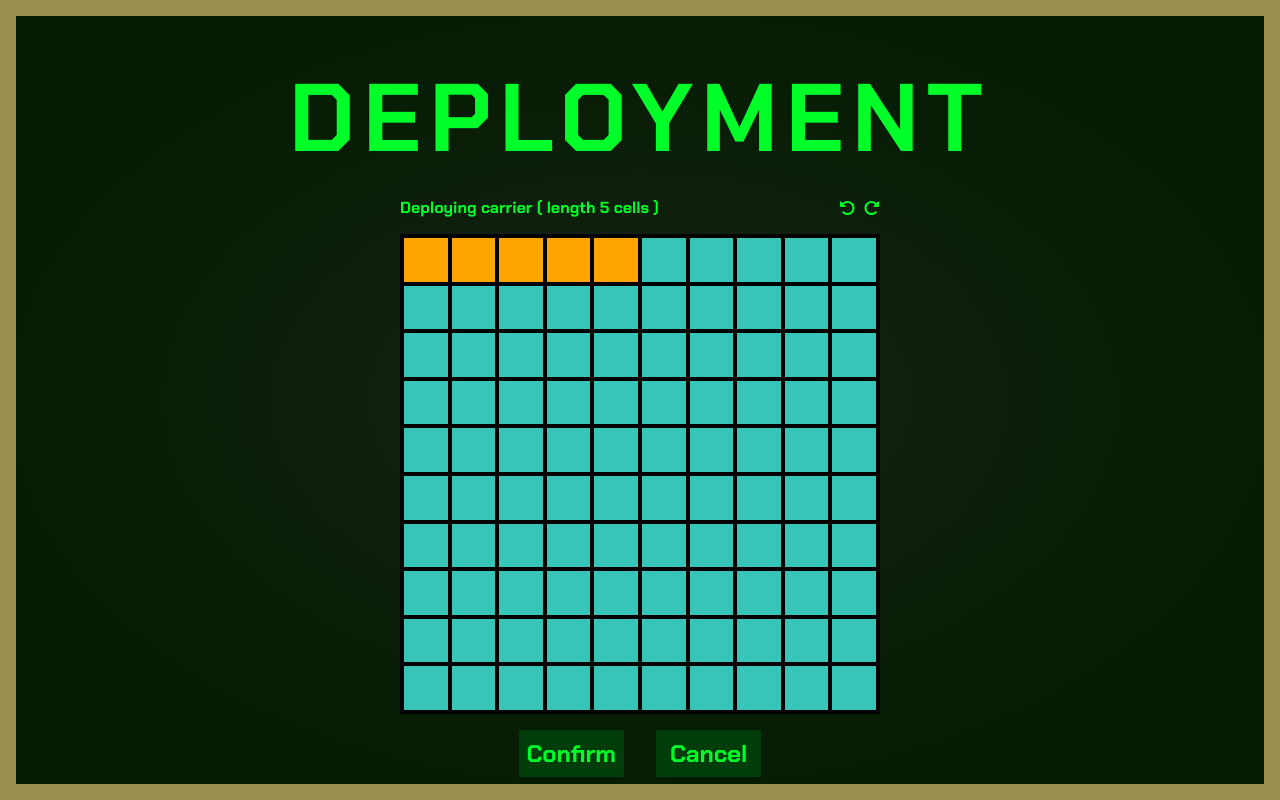
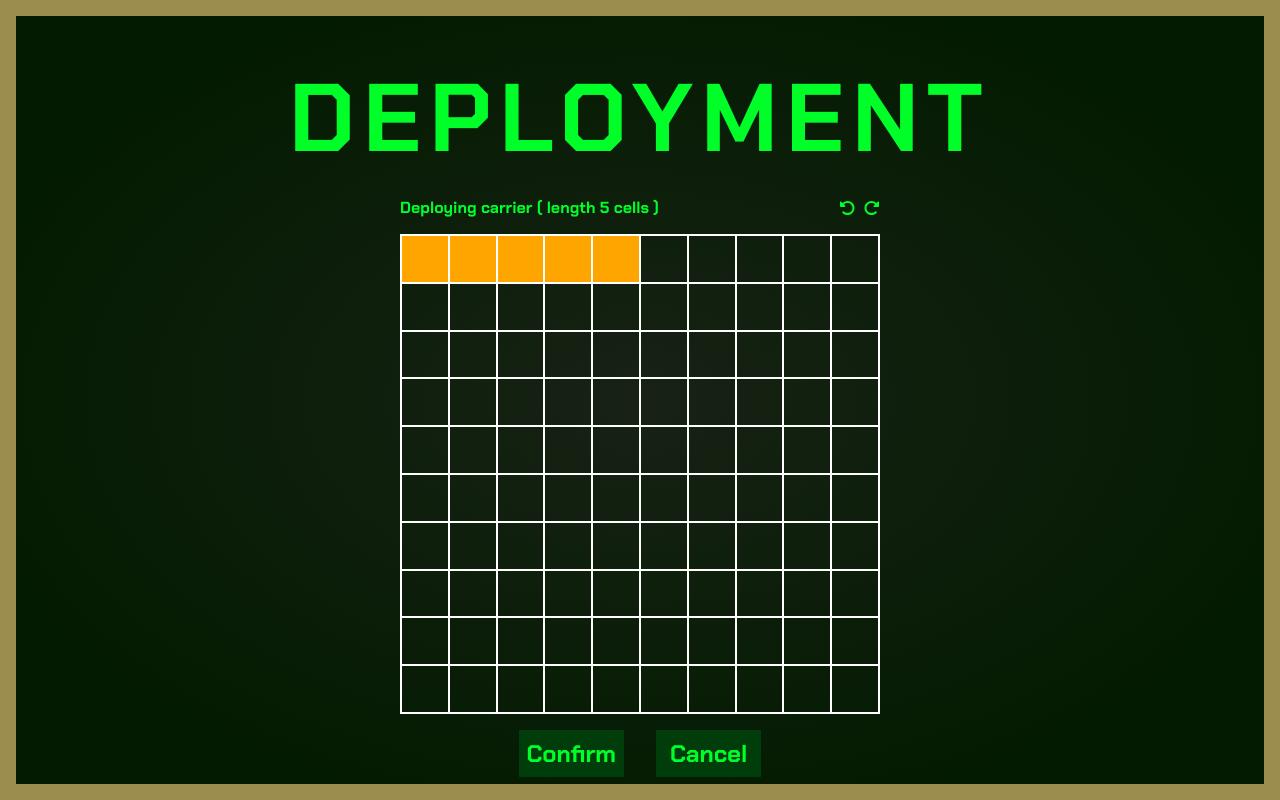
Before and after one commit to bkwong315/battleship, a React app: page / in a window 1280 px wide. Both pictures are taken after typing "Sample" into the empty fields and a click on the button "Submit". Built offline with nearby package versions, Linux system fonts and the light colour scheme; the HTML template or start-up script is replaced by a standard one.

Commit message:
Update board and board cell styling

```diff
--- a/src/App.scss
+++ b/src/App.scss
@@ -128,7 +128,6 @@
 
 .game-layout {
   @include grid-layout();
-  background: rgb(61, 61, 61);
 }
 
 .boards-container {
--- a/src/components/BoardDisplay/BoardCell.scss
+++ b/src/components/BoardDisplay/BoardCell.scss
@@ -1,5 +1,8 @@
+@import '../../globals.scss';
+
 .board-cell {
-  background: rgb(55, 197, 183);
+  position: relative;
+  border: solid 1px white;
 
   &[dataset-state='ship'] {
     background: rgb(100, 255, 113);
@@ -24,4 +27,12 @@
   &[dataset-selected='invalid'] {
     background: rgb(255, 38, 0);
   }
+
+  &[dataset-interactable='true']:hover::after {
+    content: '';
+    position: absolute;
+    background: rgba(255, 255, 255, 0.35);
+    width: 100%;
+    aspect-ratio: 1 / 1;
+  }
 }
--- a/src/components/BoardDisplay/BoardDisplay.scss
+++ b/src/components/BoardDisplay/BoardDisplay.scss
@@ -1,10 +1,12 @@
+@import '../../globals.scss';
+
 .board-grid {
+  $board-color: #003d0a;
+
   display: grid;
   grid-template-rows: repeat(10, minmax(2rem, 1fr));
   grid-template-columns: repeat(10, minmax(2rem, 1fr));
-  gap: 0.25rem;
-  border: solid 0.25rem #000;
   aspect-ratio: 1/1;
   width: 60lvmin;
-  background: #000;
+  border: solid 1px white;
 }
```
